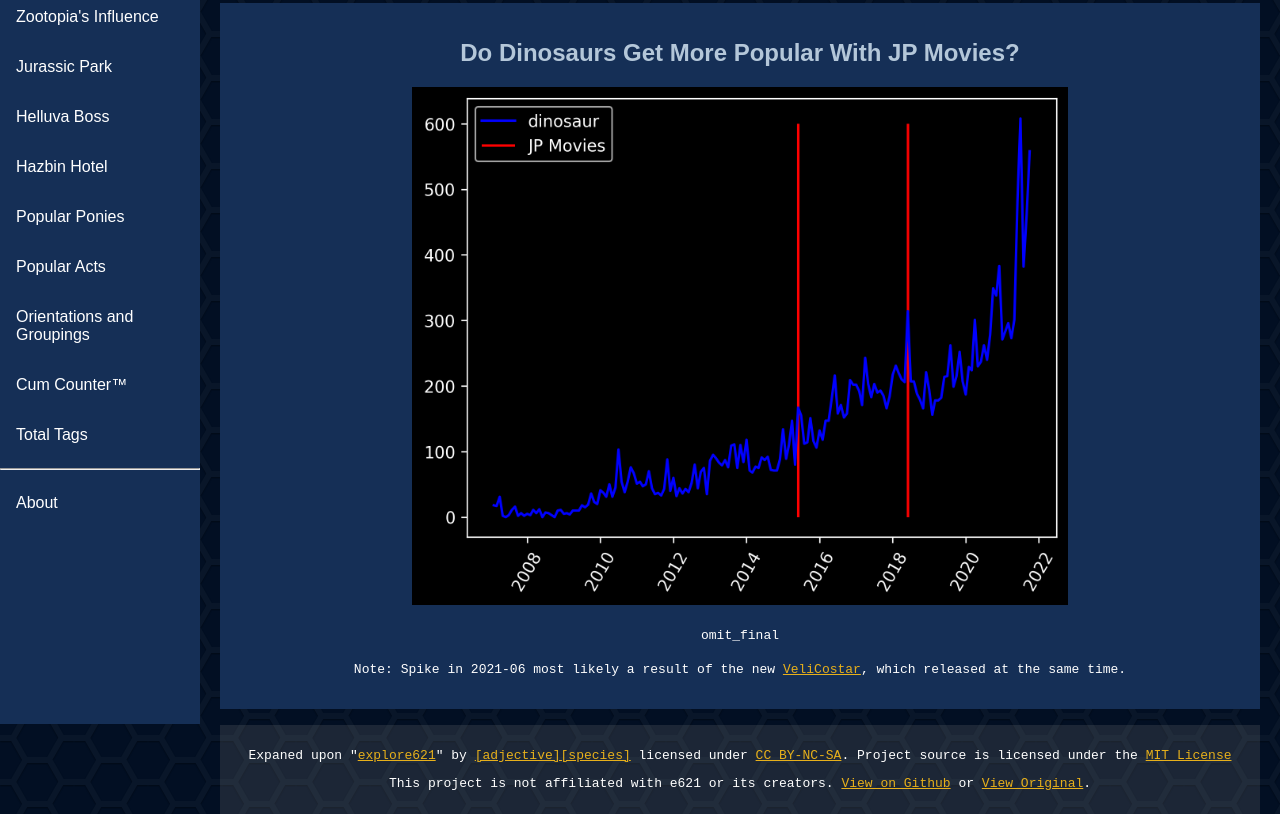
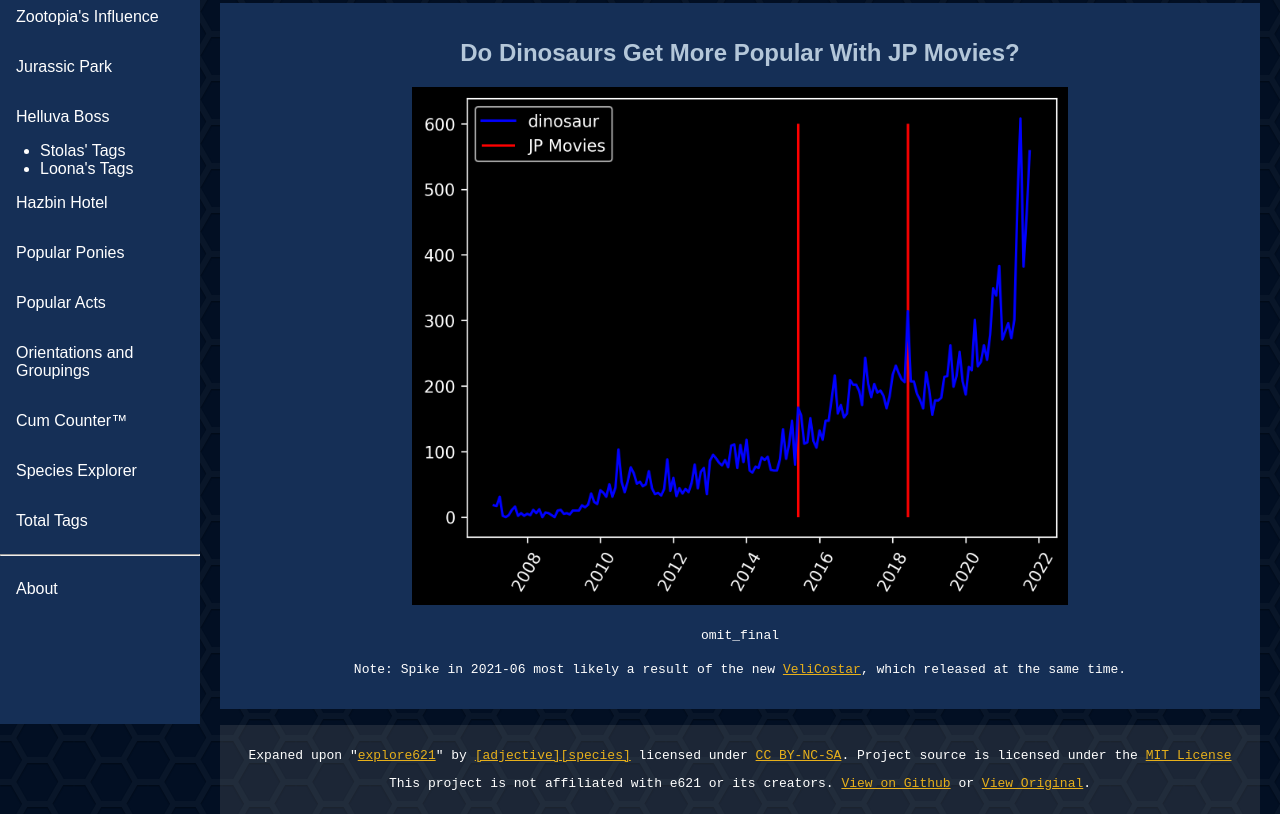
Before and after one commit to E-Krabs/e621-tag-statistics, a plain HTML site: page Report/10.htm in a window 1280 px wide. Shown: the part 76-890 px from the top of the page. Drawn offline with Linux system fonts and the light colour scheme; files whose address does not match are found by name.

Commit message:
Update 10.htm

```diff
--- a/Report/10.htm
+++ b/Report/10.htm
@@ -15,11 +15,18 @@
 	<a href="/e621-json-dump/Report/1.htm">Zootopia's Influence</a>
 	<a href="/e621-json-dump/Report/10.htm">Jurassic Park</a>
 	<a href="/e621-json-dump/Report/2.htm">Helluva Boss</a>
+	<div class="no">
+		<ul>
+		<li><a href="/e621-json-dump/Report/2.htm#stolas">Stolas' Tags</a></li>
+		<li><a href="/e621-json-dump/Report/2.htm#loona">Loona's Tags</a></li>
+		</ul>
+	</div>
 	<a href="/e621-json-dump/Report/5.htm">Hazbin Hotel</a>
 	<a href="/e621-json-dump/Report/3.htm">Popular Ponies</a>
 	<a href="/e621-json-dump/Report/4.htm">Popular Acts</a>
 	<a href="/e621-json-dump/Report/9.htm">Orientations and Groupings</a>
 	<a href="/e621-json-dump/Report/7.htm">Cum Counter™</a>
+	<a href="/e621-json-dump/Report/11.htm">Species Explorer</a>
 	<a href="/e621-json-dump/Report/8.htm">Total Tags</a>
   	<hr>
   	<a href="/e621-json-dump/Report/0.htm">About</a>
```
